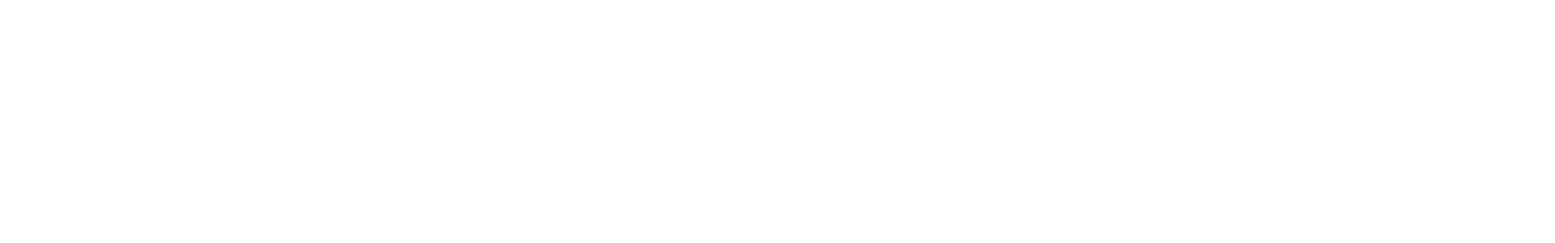
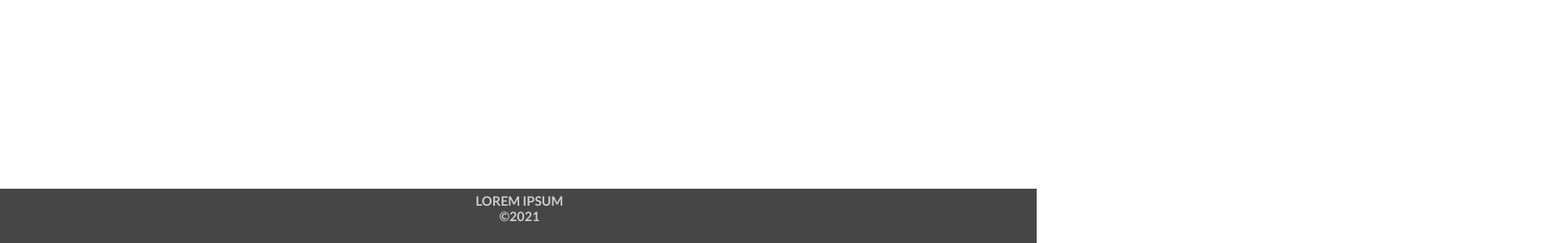
Before and after one commit to rafauoo/rick-and-morty-page, a React (Create React App) app: page / in a window 1280 px wide. Shown: the part 1189-1489 px from the top of the page at 81% size, 1920 px wide, since content can reach past the window. Before the commit the page ends 800 px from the top, so only its background shows below. Built offline with nearby package versions, Linux system fonts and the light colour scheme.

Commit message:
Add footer

```diff
--- a/src/App.css
+++ b/src/App.css
@@ -1,7 +1,10 @@
 #App {
-    max-width:100%;
+    overflow: hidden;
+    height: 1489px;
+    width: 100%;
+    max-width: 1920px;
+    overflow-x:auto;
     position: relative;
-    scale: 1;
 }
 
 * { margin: 0; padding: 0;}
--- a/src/App.tsx
+++ b/src/App.tsx
@@ -1,10 +1,12 @@
 import './App.css';
 import Header from './components/Header'
+import Footer from './components/Footer'
 
 function App() {
   return (
     <div id='App'>
       <Header />
+      <Footer />
     </div>
   )
 }
--- /dev/null
+++ b/src/components/Footer.css
@@ -0,0 +1,38 @@
+#footer {
+    background-color: #464646;
+    position: absolute;
+    bottom: 0px;
+    left: 0px;
+    width: 100%;
+    max-width: 1920px;
+    height: 67.23px;
+}
+
+@media only screen and (max-width: 900px) { /* Screen which has a maximum width of 900px */
+
+    #footer {
+        height: 48.72px;
+    }
+}
+
+#footer-text {
+    position: absolute;
+    left: calc(880/1920 * 100%);
+    width: calc(164/1920 * 100%);
+    bottom: 24px;
+    text-align: center;
+    color: #CCCCCC;
+    font-family: Lato;
+    font-size: 16px;
+    font-weight: 700;
+}
+
+@media only screen and (max-width: 900px) { /* Screen which has a maximum width of 900px */
+
+    #footer-text {
+        bottom: 15px;
+        left: calc(126/412 * 100%);
+        width: calc(143/412 * 100%);
+        font-size: 14px;
+    }
+}
--- /dev/null
+++ b/src/components/Footer.tsx
@@ -0,0 +1,12 @@
+import React from "react";
+import './Footer.css';
+
+function Footer() {
+        return (
+            <footer id="footer">
+                <text id="footer-text">LOREM IPSUM ©2021</text>
+            </footer>
+        )
+}
+
+export default Footer;
```
